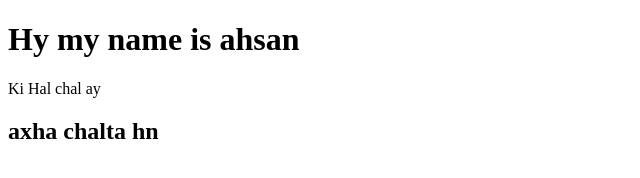
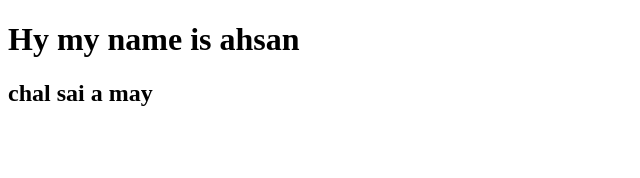
Before and after one commit to ahsantanveerdev/Hostelworkbyahsan, a plain HTML site: page index1.html in a window 1280 px wide. Shown: the whole page, without its empty margins (0-640 px from the left). Drawn offline with Linux system fonts and the light colour scheme.

Commit message:
Update by user1

```diff
--- a/index1.html
+++ b/index1.html
@@ -8,7 +8,6 @@
 </head>
 <body>
     <h1>Hy my name is ahsan</h1>
-    <p>Ki Hal chal ay</p>
-    <h2>axha chalta hn</h2>
+    <h2>chal sai a may </h2>
 </body>
 </html>
```
